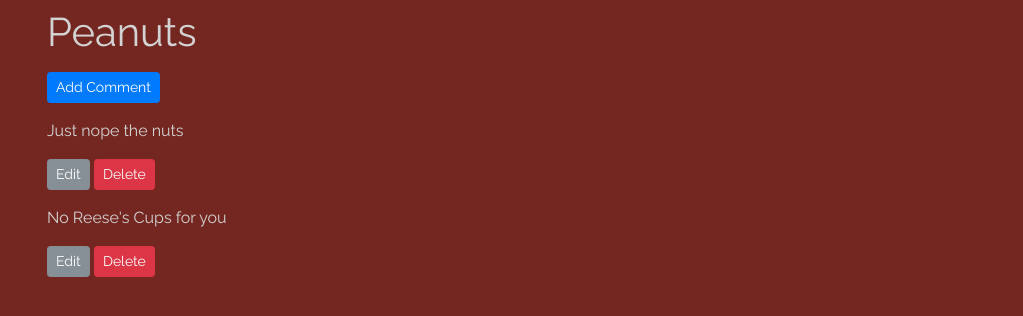
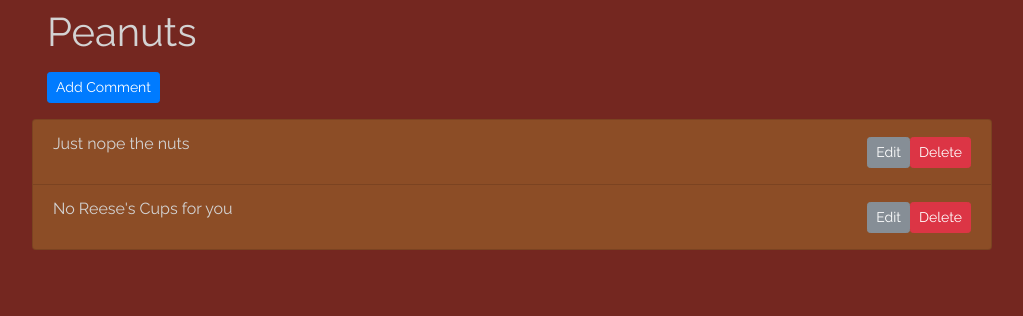
Before and after one commit to kstrckr/Django-Allergen-Tracker, a Django app: a page that uses allgen/allergens/templates/allergens/comments.html in a window 1280 px wide. Shown: the part 46-362 px from the top of the page, without its empty margins (128-1151 px from the left). Run offline with Django 3.2, Linux system fonts and the light colour scheme; data comes from the database, SQL or seed files in the repository; both versions use the stored data as it was after the commit; some libraries are stand-ins or nearby versions.

Commit message:
converted comments to a list-group

```diff
--- a/allgen/allergens/templates/allergens/comments.html
+++ b/allgen/allergens/templates/allergens/comments.html
@@ -17,9 +17,12 @@
         </form>
     </p>
 </div>
-<div class='w-75 mx-auto container'>
+
+<div class='w-75 mx-auto list-group'>
     {% for comment in allergen_comments %}
-    <p>{{ comment.comment_text }}
+    <div class='list-group-item d-flex justify-content-between align-items-center primary-color'>
+        <p>{{ comment.comment_text }}</p>
+        <div class='d-flex'>
             <form action="{{ comment.pk }}/update/" method='get' class='update'>
                 {% csrf_token %}
                 <input type='submit' value='Edit' class='btn btn-secondary btn-sm'/>
@@ -28,8 +31,8 @@
                 {% csrf_token %}
                 <input type='submit' value='Delete' class="btn btn-danger btn-sm"/>
             </form>
-    </p>
-
+        </div>
+    </div>
     {% endfor %}
 </div>
 
```
Also changed, not shown: allgen/db.sqlite3. Lines whose indentation alone changed are shown as unchanged.
